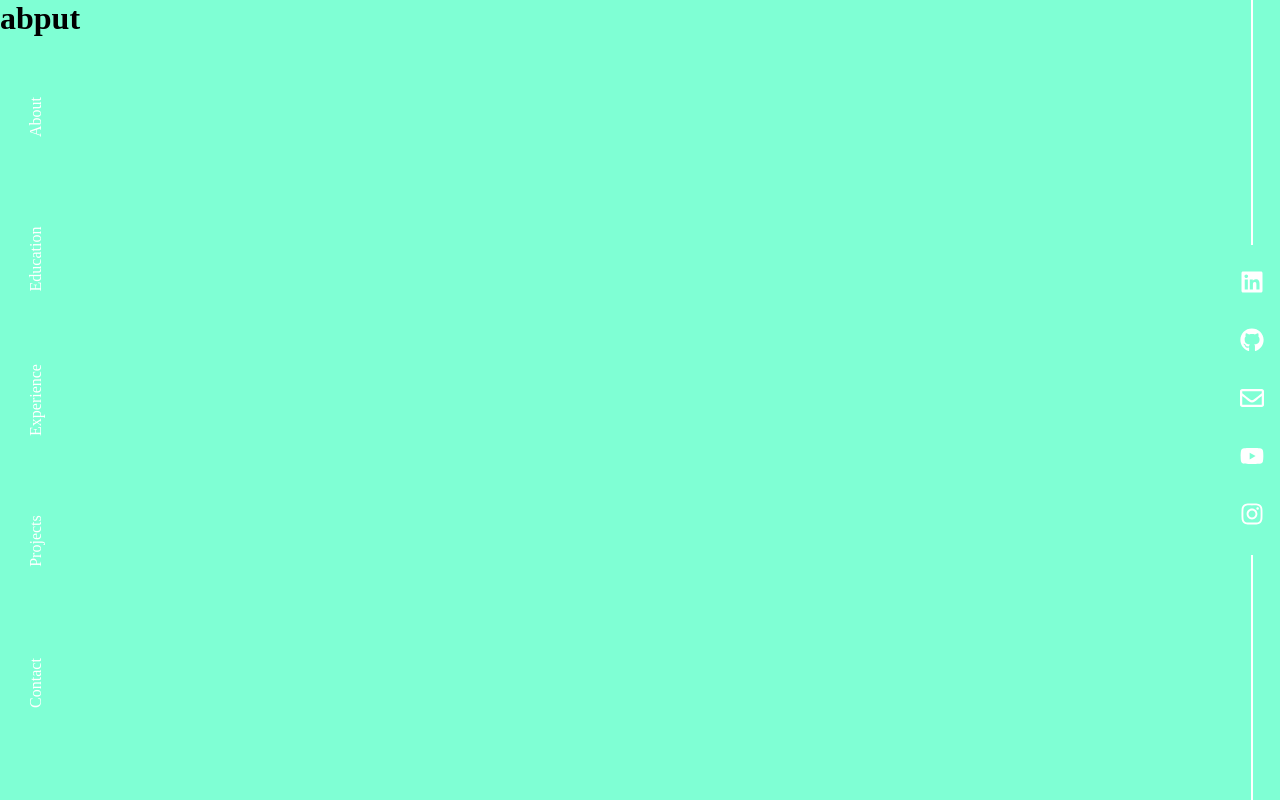
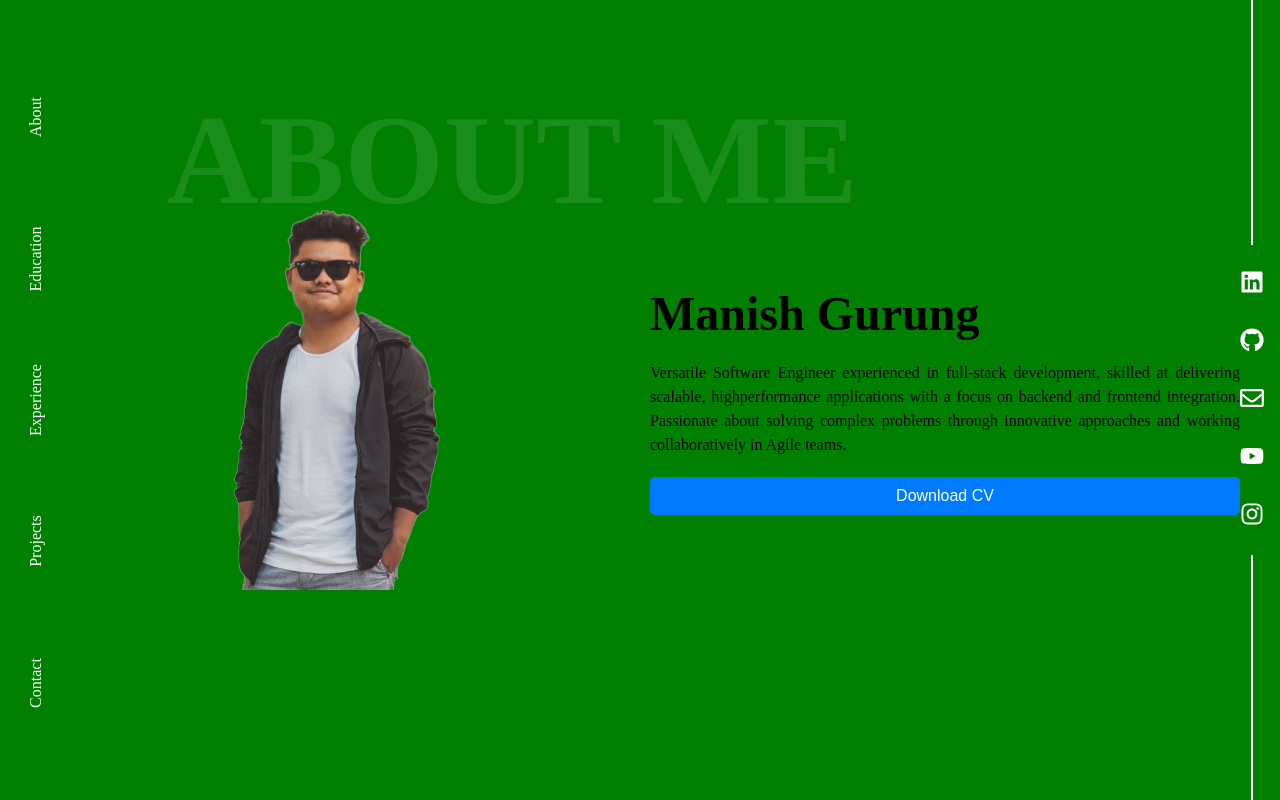
Before and after one commit to Gurung-Manish/Portfolio, a React (Create React App) app: page / in a window 1280 px wide. Shown: the top 800 px of the page. Built offline with nearby package versions, Linux system fonts and the light colour scheme; a web font is replaced by a local one.

Commit message:
layout for about, working on it

```diff
--- a/src/containers/About/About.css
+++ b/src/containers/About/About.css
@@ -1,4 +1,83 @@
+/* About.css */
 .about {
-  background-color: aquamarine;
-  min-height: 100vh;
+  display: flex;
+
+  align-items: center; /* Horizontally center the content */
+  justify-content: center; /* Vertically center the content */
+  padding: 20px;
+  min-height: 100vh; /* Full height of the viewport */
+  background-color: green; /* Set background color */
 }
+.about__body {
+  display: flex;
+  flex-direction: row; /* Horizontally align image and text */
+  align-items: center; /* Center content vertically */
+  justify-content: space-between; /* Space out image and text */
+  width: 100%;
+  max-width: 1200px;
+  position: relative; /* Ensure watermark is positioned correctly */
+  height: 100%; /* Matches the height of the parent section */
+}
+
+.about__image {
+  flex: 1; /* Take up half the width */
+  height: 100%; /* Match the height of .about__body */
+  display: flex; /* Ensure the image is centered */
+  align-items: center;
+  justify-content: center;
+}
+
+.about__image img {
+  width: 100%; /* Full width of its container */
+  height: 50%; /* Full height of its container */
+  object-fit: contain; /* Crop and maintain aspect ratio */
+  justify-content: end;
+}
+.about__text {
+  text-align: start;
+  flex: 1; /* This will make text take up the remaining space */
+  padding-left: 20px; /* Space between image and text */
+  display: flex; /* Use flex for better alignment */
+  flex-direction: column;
+  justify-content: center;
+}
+
+.about__text h1 {
+  font-size: 3rem; /* Large title size */
+  font-weight: bold;
+  margin: 0;
+}
+
+.about__text p {
+  font-size: 1rem;
+  margin-top: 20px;
+  line-height: 1.5;
+  text-align: justify;
+}
+
+.about__button {
+  margin-top: 20px;
+  padding: 10px 20px;
+  font-size: 1rem;
+  background-color: #007bff;
+  color: white;
+  border: none;
+  cursor: pointer;
+  border-radius: 5px;
+}
+
+.about__button:hover {
+  background-color: #0056b3;
+}
+
+.about__watermark {
+  position: absolute;
+  top: 20%;
+  left: 40%;
+  transform: translate(-50%, -50%);
+  font-size: 8rem;
+  font-weight: bold;
+  color: rgba(255, 255, 255, 0.1);
+  user-select: none;
+  z-index: 1;
+}
--- a/src/containers/About/About.jsx
+++ b/src/containers/About/About.jsx
@@ -1,9 +1,26 @@
 import React from "react";
 import "./About.css";
+import heroImage from "../../assets/hero.png";
 const About = () => {
   return (
     <div className="about" id="about">
-      <h1>abput</h1>
+      <div className="about__body">
+        <div className="about__image">
+          <img src={heroImage} alt="Manish Gurung" style={{ width: "100%" }} />
+        </div>
+        <div className="about__text">
+          <h1>Manish Gurung</h1>
+          <p>
+            Versatile Software Engineer experienced in full-stack development,
+            skilled at delivering scalable, highperformance applications with a
+            focus on backend and frontend integration. Passionate about solving
+            complex problems through innovative approaches and working
+            collaboratively in Agile teams.
+          </p>
+          <button className="about__button">Download CV</button>
+        </div>
+      </div>
+      <div className="about__watermark">ABOUT ME</div>
     </div>
   );
 };
```
